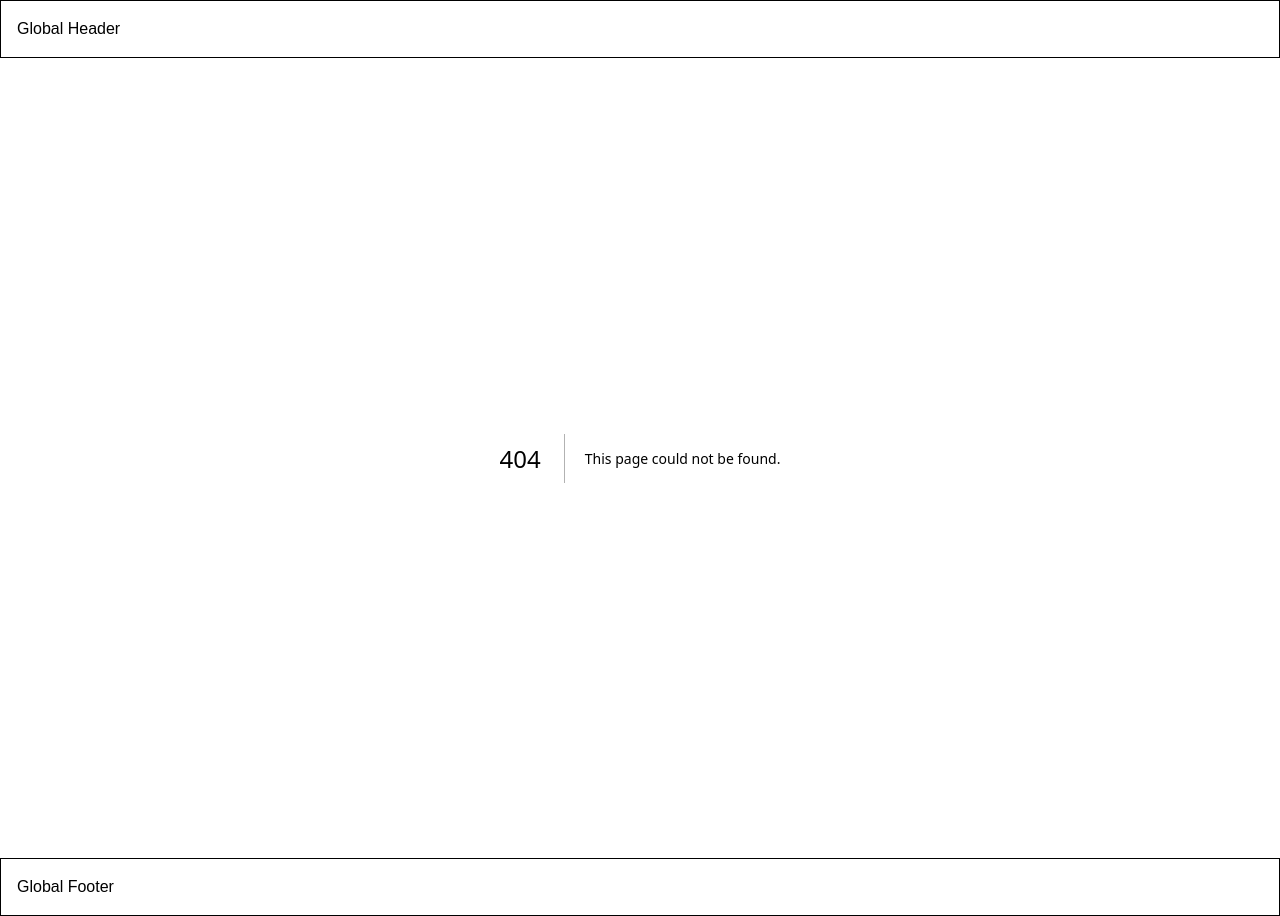
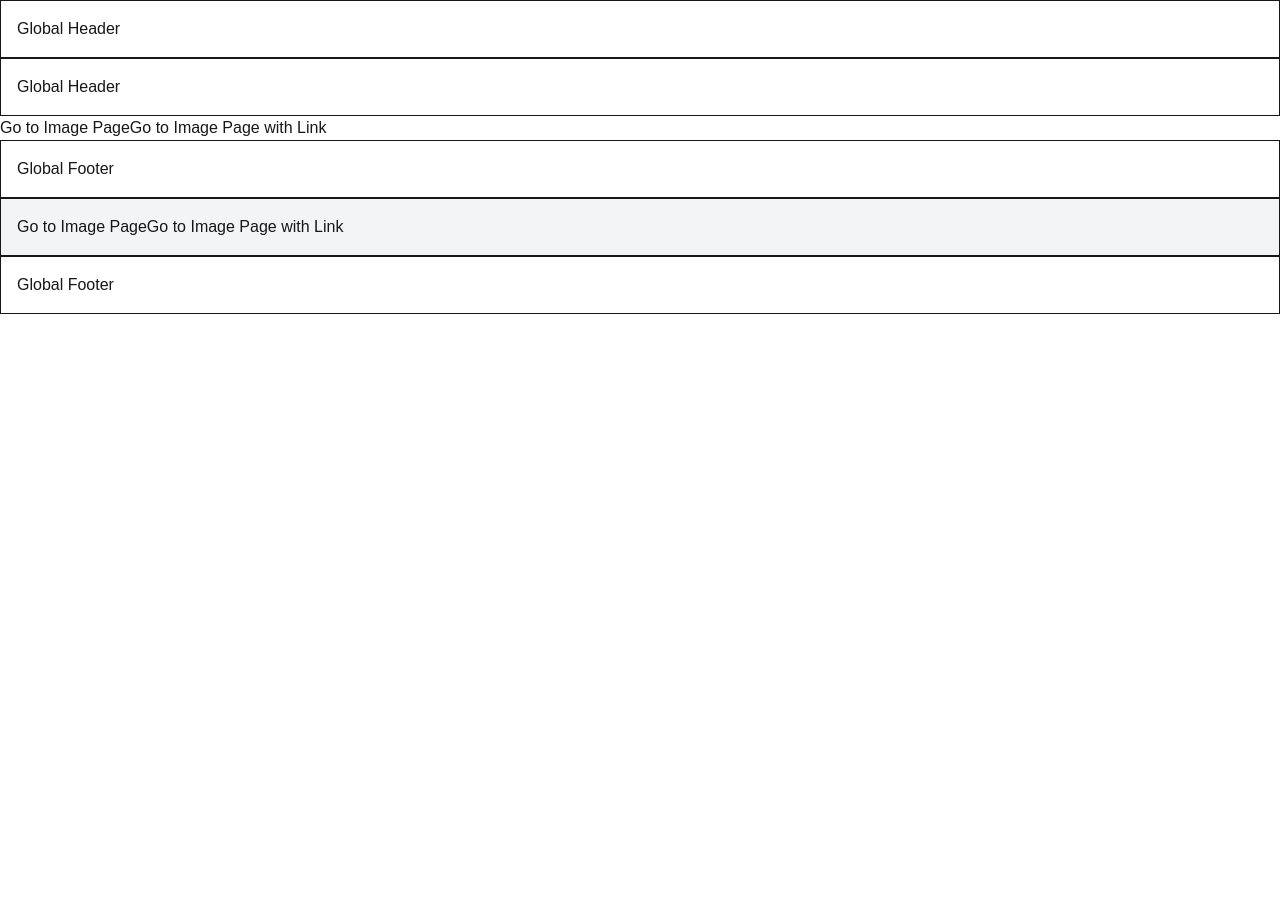
Before and after one commit to prataprai7/tsx, a Next.js app: page /example/link in a window 1280 px wide. Before the commit this address had no page. After the commit the page ends 800 px from the top, so only its background shows below. Built offline with nearby package versions, Linux system fonts and the light colour scheme.

Commit message:
feat: add link page for navigation using Next.js Link component

```diff
--- /dev/null
+++ b/app/example/link/page.tsx
@@ -0,0 +1,10 @@
+import Link from "next/link";
+
+export default function LinkPage() {
+    return (
+        <div>
+            <a href="/example/image">Go to Image Page</a>
+            <Link href="/example/image">Go to Image Page with Link</Link>
+        </div>
+    );
+}
```
